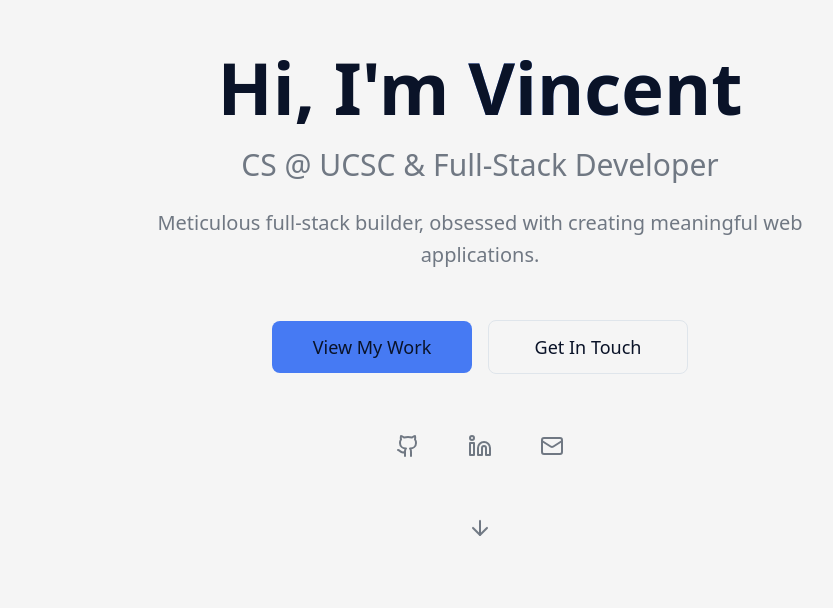
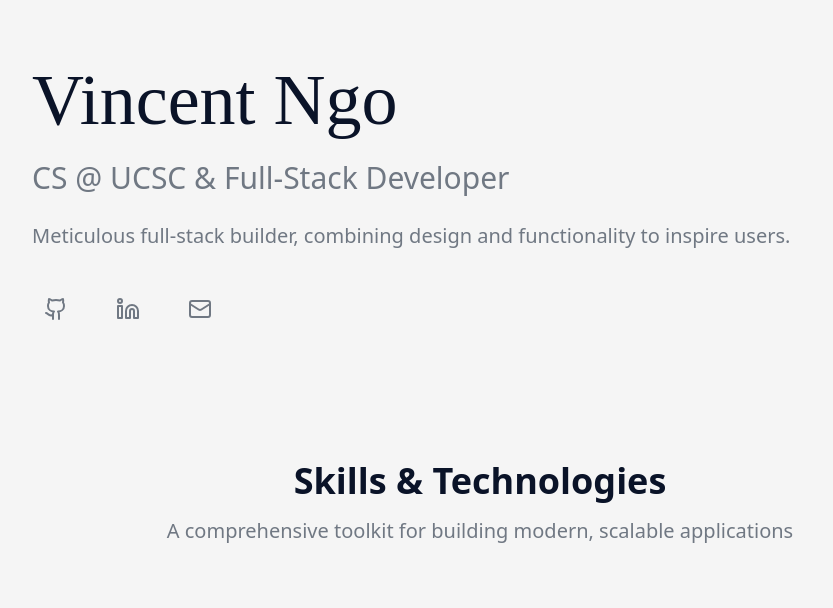
Before and after one commit to vinngo/vinn, a React (Vite) app: page / in a window 1280 px wide. Shown: the part 136-744 px from the top of the page, without its empty margins (160-993 px from the left). Built offline with nearby package versions, Linux system fonts and the light colour scheme.

Commit message:
improvement: hero design

```diff
--- a/src/components/sections/Hero.tsx
+++ b/src/components/sections/Hero.tsx
@@ -1,60 +1,31 @@
-import { ArrowDown, Github, Linkedin, Mail } from "lucide-react";
+import { Github, Linkedin, Mail } from "lucide-react";
 
 export default function Hero() {
-  const scrollToProjects = () => {
-    const projectsSection = document.querySelector("#projects");
-    projectsSection?.scrollIntoView({ behavior: "smooth" });
-  };
-
-  const scrollToContact = () => {
-    const contactSection = document.querySelector("#contact");
-    contactSection?.scrollIntoView({ behavior: "smooth" });
-  };
-
   return (
-    <section
-      id="hero"
-      className="min-h-screen flex items-center justify-center bg-background pt-16"
-    >
-      <div className="container mx-auto px-4 sm:px-6 lg:px-8 text-center">
+    <section id="hero" className="flex items-center justify-left bg-background">
+      <div className="container mx-auto pt-50 px-4 sm:px-6 lg:px-8 text-left">
         <div className="max-w-4xl mx-auto">
           {/* Main content */}
           <div className="mb-8">
-            <h1 className="text-4xl sm:text-5xl md:text-6xl lg:text-7xl font-bold text-foreground mb-6">
-              Hi, I'm{" "}
-              <span className="bg-gradient-to-r from-primary to-accent bg-clip-text">
-                Vincent
-              </span>
+            <h1
+              className="text-7xl sm:text-5xl md:text-6xl lg:text-7xl font-light text-foreground mb-6"
+              style={{ fontFamily: "Lora, serif" }}
+            >
+              Vincent Ngo
             </h1>
 
-            <p className="text-xl sm:text-2xl md:text-3xl text-muted-foreground mb-6 font-medium">
+            <p className="text-xl sm:text-2xl md:text-3xl text-muted-foreground mb-6 font-light">
               CS @ UCSC & Full-Stack Developer
             </p>
 
-            <p className="text-lg sm:text-xl text-muted-foreground max-w-2xl mx-auto mb-12 leading-relaxed">
-              Meticulous full-stack builder, obsessed with creating meaningful
-              web applications.
+            <p className="text-lg sm:text-xl text-muted-foreground max-w-2x font-extralight bb-12 leading-relaxed">
+              Meticulous full-stack builder, combining design and functionality
+              to inspire users.
             </p>
           </div>
 
-          {/* CTA Buttons */}
-          <div className="flex flex-col sm:flex-row gap-4 justify-center items-center mb-12">
-            <button
-              onClick={scrollToProjects}
-              className="px-8 py-3 bg-primary text-foreground rounded-lg hover:bg-primary/90 transition-colors font-medium text-lg min-w-[200px]"
-            >
-              View My Work
-            </button>
-            <button
-              onClick={scrollToContact}
-              className="px-8 py-3 border border-border text-foreground rounded-lg hover:bg-muted transition-colors font-medium text-lg min-w-[200px]"
-            >
-              Get In Touch
-            </button>
-          </div>
-
           {/* Social Links */}
-          <div className="flex justify-center space-x-6 mb-12">
+          <div className="flex justify-left space-x-6 mb-12">
             <a
               href="https://github.com/vinngo/"
               className="p-3 text-muted-foreground hover:text-primary transition-colors hover:scale-110 transform"
@@ -77,11 +48,6 @@ export default function Hero() {
               <Mail className="h-6 w-6" />
             </a>
           </div>
-
-          {/* Scroll indicator */}
-          <div className="animate-bounce">
-            <ArrowDown className="h-6 w-6 text-muted-foreground mx-auto" />
-          </div>
         </div>
       </div>
     </section>
--- a/src/components/sections/Projects.tsx
+++ b/src/components/sections/Projects.tsx
@@ -62,7 +62,7 @@ export default function Projects() {
   };
 
   return (
-    <section id="projects" className="py-20 bg-muted/50">
+    <section id="projects" className="py-20 bg-background">
       <div className="container mx-auto px-4 sm:px-6 lg:px-8">
         <div className="max-w-7xl mx-auto">
           {/* Section Header */}
```
